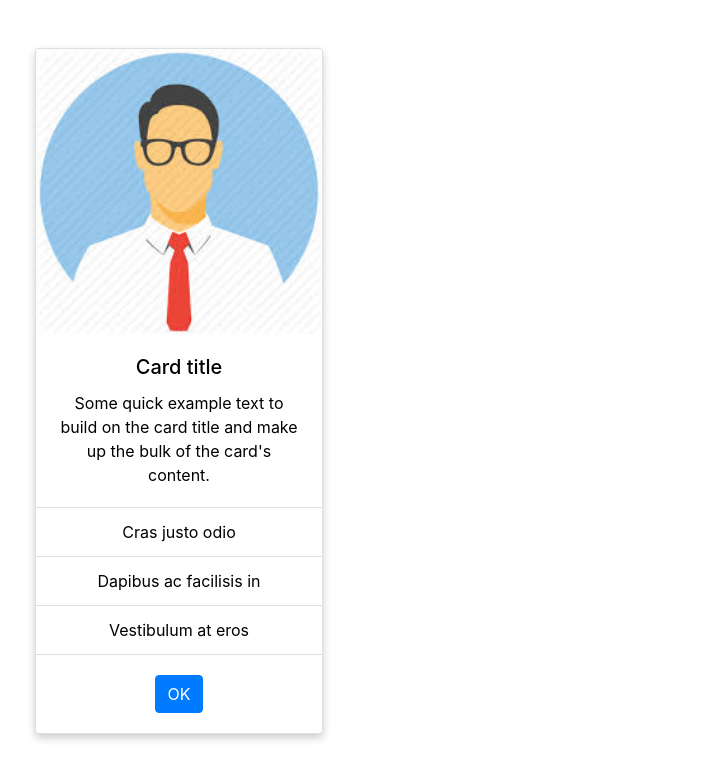
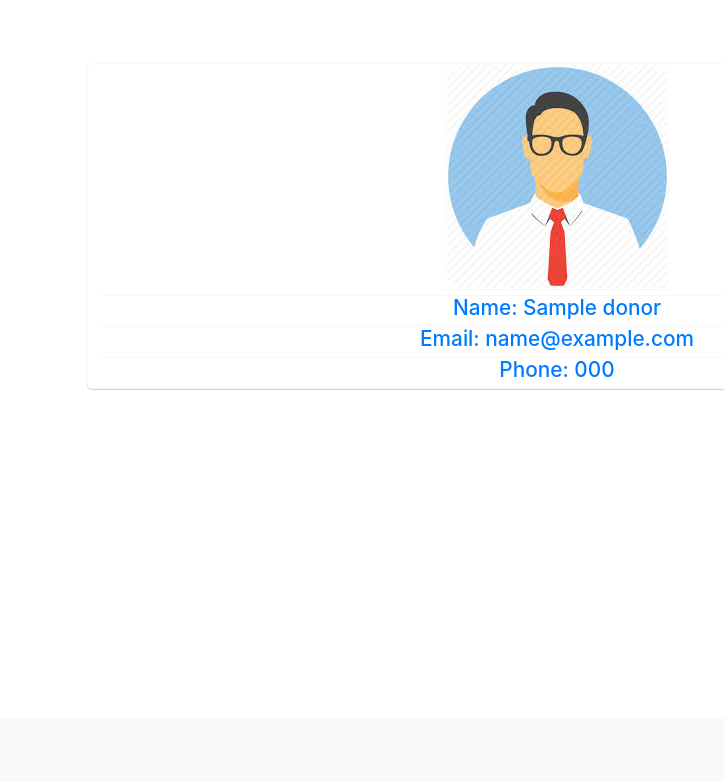
Before and after one commit to MohamedAlkhateb/CS50-Project, a Flask app: template templates/donors.html in a window 1280 px wide. Shown: the part 82-864 px from the top of the page, without its empty margins (399-1123 px from the left). After the commit the page ends 472 px from the top, so only its background shows below. Run offline with Flask 2, Linux system fonts and the light colour scheme; the template is opened without the code that fills it: most values are stand-ins (such as "Sample title", 1, 10 or a date in 2020); some libraries are stand-ins or nearby versions.

Commit message:
last version

```diff
--- a/application.py
+++ b/application.py
@@ -152,19 +152,18 @@ def requestBlood():
     if request.method == "POST":
         BloodType = request.form.get("BloodType")
         country = request.form.get("country")
-        donor = db.execute(f"SELECT * FROM donor WHERE type='{BloodType}' AND country='{country}'")
+        donors = db.execute(f"SELECT * FROM donor WHERE type='{BloodType}' AND country='{country}'")
         user = db.execute(f"SELECT * FROM users WHERE id = {session['user_id']}")
         i = 0
-        while (donor[i]):
-            if user[0]["name"] == donor[i]["name"]:
-                del donor[i]
+        while (donors[i]):
+            if user[0]["name"] == donors[i]["name"]:
+                del donors[i]
             i += 1
             try:
-                donor[i+1]
+                donors[i+1]
             except IndexError:
                 break
-        print(donor)
-        return render_template("donors.html")
+        return render_template("donors.html", donors=donors)
     else:
         return render_template("request.html")
 
--- a/static/styles.css
+++ b/static/styles.css
@@ -89,3 +89,45 @@ main img
     width: 1500px;
     background-repeat : no-repeat;
 }
+.card-containter {
+  padding: 4%;
+  padding-top: 0;
+  display: flex;
+  flex-wrap: wrap;
+  flex-direction: row;
+  justify-content: space-around;
+  align-items: stretch;
+}
+.card-containter .card {
+  margin: 15px 10px;
+  flex-grow: 1;
+  text-align: center;
+  flex-basis: 250px;
+  border-radius: 5px;
+  border: thin solid #f8f8f8;
+  box-shadow: 0px 1px 1px 0px #00000030;
+  background-color: white;
+  display: inline-block;
+  text-decoration: none;
+  transition: box-shadow 150ms ease-in-out, transform 150ms ease-in-out;
+  transform: translateY(0);
+}
+.card-containter .card:hover {
+  box-shadow: 0px 4px 16px #00000030;
+  transform: translateY(-6px);
+}
+.card-containter .card img {
+  max-width: 100%;
+  height: auto;
+  border-radius: 5px 5px 0 0;
+  border-bottom: thin solid #f8f8f8;
+}
+.card-containter .card h4 {
+  margin: 5px 10px 5px 10px;
+  font-size: 1.3em;
+  border-top: thin solid #f8f8f8;
+}
+.card-containter .card h5 {
+  margin: 0px 10px 0px 10px;
+  font-size: 0.8em;
+}
--- a/templates/HomePage.html
+++ b/templates/HomePage.html
@@ -36,19 +36,25 @@
             <h3><span class="header_of_how">Who can give blood</span></h3>
             <p><span class="p_of_how">Most people can give blood,if<br>  they are fit and healthy</span></p>
         </div>
+
         <div class="appointment-pod appointment-pod--gree"><br>
+            <div class="container">
                 <h3 class="h4 appointment-pod__heading" data-mh="appointment-block-heading" style="">Already a donor?</h3>
                 <div class="appointment-pod__text" data-mh="appointment-block-text" style="">
                     <p>Already Have an account!</p>
                 </div>
                     <a class="btn" href="/login" target="_top">Login</a>
             </div>
+            </div>
                 <div class="appointment-pod appointment-pod--green"><br>
+                <div class="container">
                 <h3 class="h4 appointment-pod__heading" data-mh="appointment-block-heading" style="">Become a blood donor</h3>
                 <div class="appointment-pod__text" data-mh="appointment-block-text" style="">
                     <p>If you are completely new to blood donation</p>
                 </div>
                     <a class="btn" href="/register" target="_top">Register now</a>
+                    </div>
             </div>
+    </div>
     </body>
 </html>
--- a/templates/donors.html
+++ b/templates/donors.html
@@ -5,19 +5,17 @@
 {% endblock %}
 
 {% block main %}
-    <div class="card" style="width: 18rem;">
-      <img class="card-img-top" src="/static/images/1.jpg" alt="Card image cap">
-      <div class="card-body">
-        <h5 class="card-title">Card title</h5>
-        <p class="card-text">Some quick example text to build on the card title and make up the bulk of the card's content.</p>
-      </div>
-      <ul class="list-group list-group-flush">
-        <li class="list-group-item">Cras justo odio</li>
-        <li class="list-group-item">Dapibus ac facilisis in</li>
-        <li class="list-group-item">Vestibulum at eros</li>
-      </ul>
-      <div class="card-body">
-        <button class="btn btn-primary" type="submit" id="submit" name="submit" value="submit">OK</button>
-      </div>
-    </div>
+
+   <div class="card-containter">
+    {% for donor in donors %}
+        <a class="card" href="/static/user">
+        <img src="../static/images/1.jpg" alt="user" >
+            <h4>Name: {{ donor.name }}</h4>
+            <h4>Email: {{ donor.email }}</h4>
+        <h4>Phone: {{ donor.phone }}</h4>
+        <div class="post-meta-space"></div>
+    </a>
+    {% endfor %}
+  </div>
+
 {% endblock %}
```
Also changed, not shown: static/style.css (+8 -0 lines).
